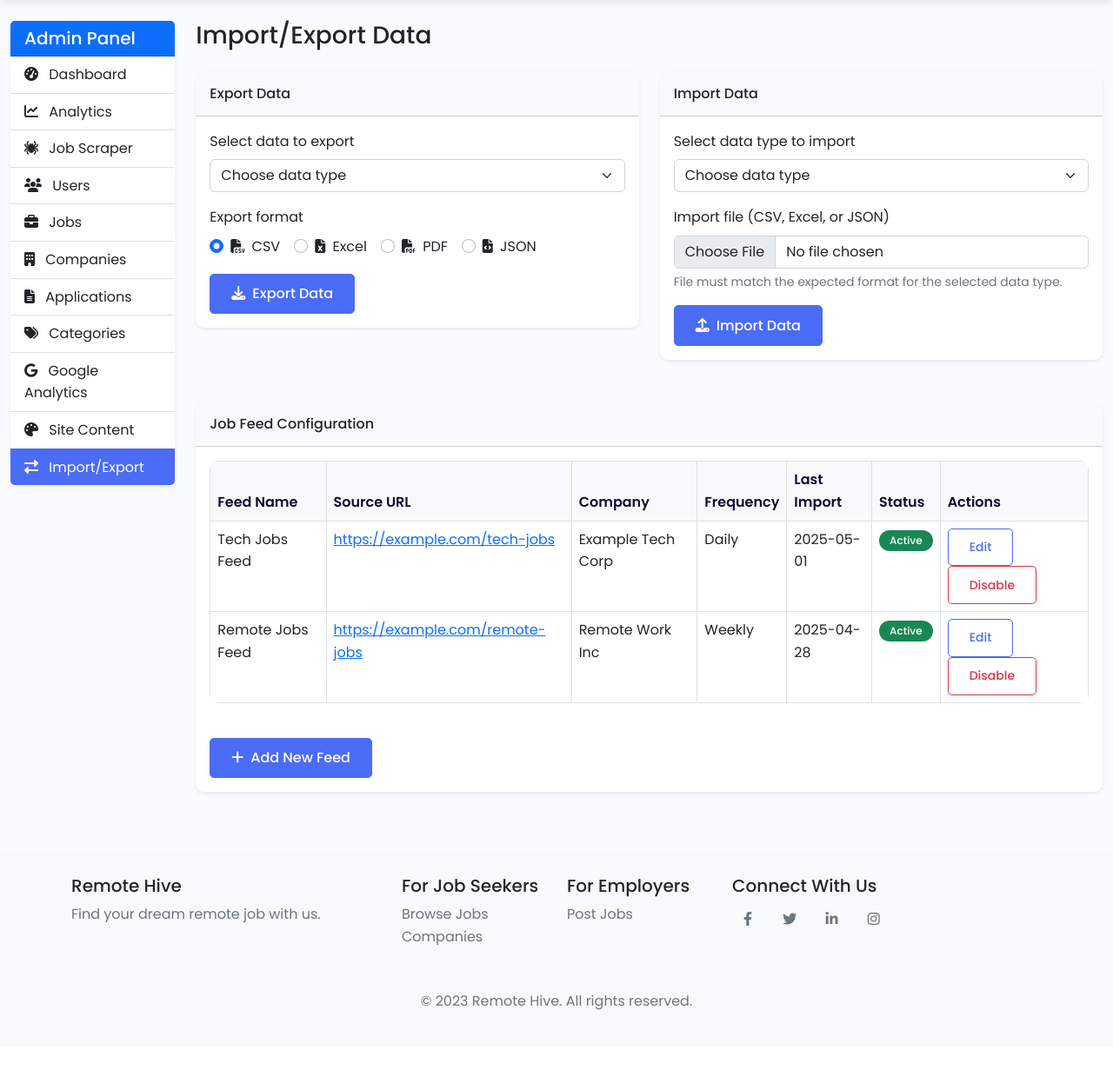
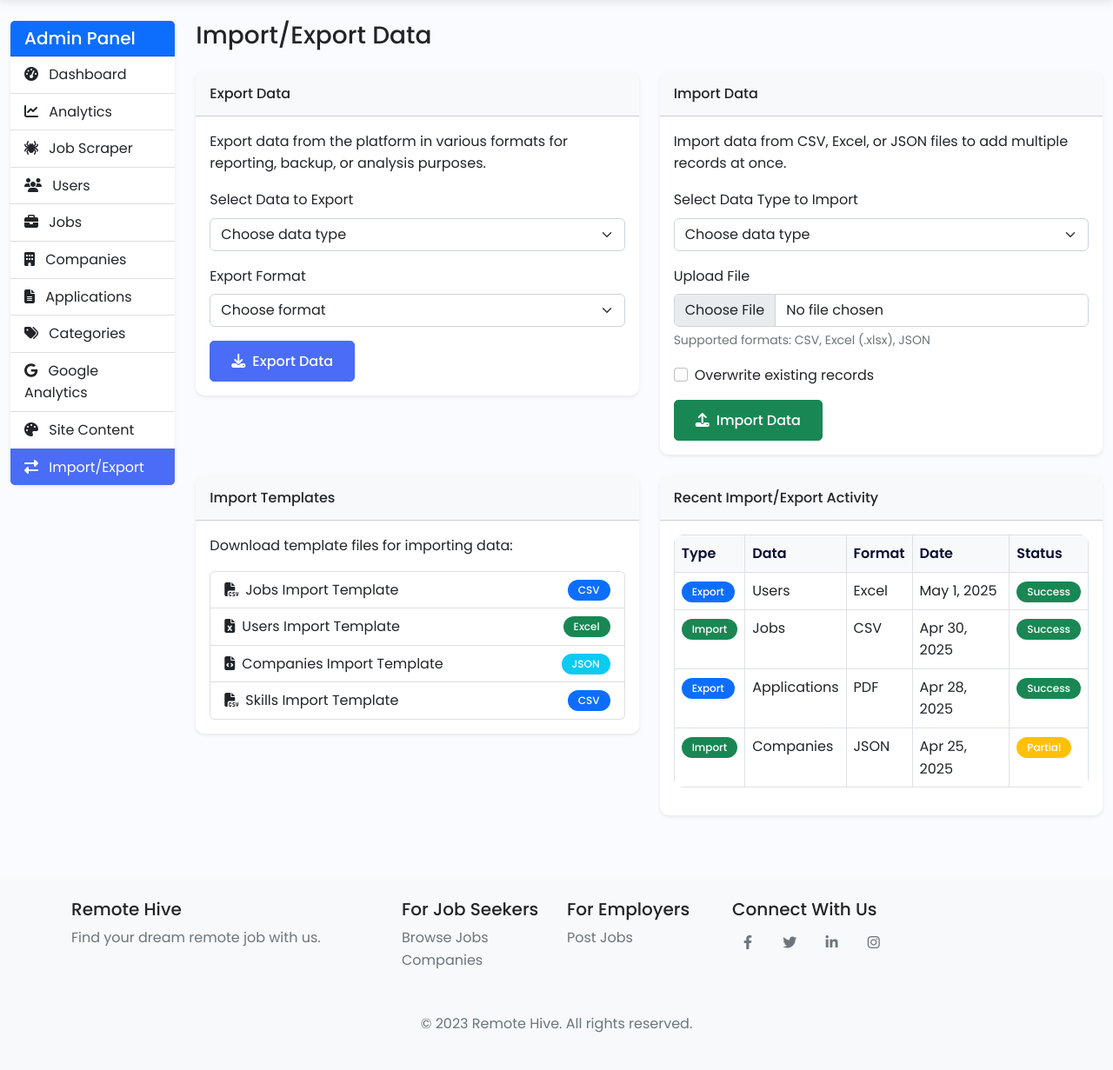
Before and after one commit to RANJ1234/Remote_hive, a Python web app: template templates/admin/import_export.html in a window 1280 px wide. Shown: the part 66-1297 px from the top of the page at 87% size. Before the commit the page ends 1228 px from the top, so only its background shows below. Run offline with Jinja, Linux system fonts and the light colour scheme; the template is opened without the code that fills it, so the values that code supplies are empty.

Commit message:
Add import/export functionality and improve job application management
Implements data import/export to admin panel and enhances job application data display in `admin_routes.py` and templates.

Replit-Commit-Author: Agent
Replit-Commit-Session-Id: 06037fb7-ee47-43d8-a3c7-39463f5de34e
Replit-Commit-Screenshot-Url: https://storage.googleapis.com/screenshot-production-us-central1/95137704-821d-43e2-b29a-a8ab877741e0/41985cb4-c960-4f01-8cc7-8208fdd6f656.jpg

```diff
--- a/templates/admin/dashboard.html
+++ b/templates/admin/dashboard.html
@@ -38,6 +38,12 @@
                     </a>
                     <a href="{{ url_for('google_analytics_setup') }}" class="list-group-item list-group-item-action">
                         <i class="fab fa-google me-2"></i> Google Analytics
+                    </a>
+                    <a href="{{ url_for('manage_site_content') }}" class="list-group-item list-group-item-action">
+                        <i class="fas fa-palette me-2"></i> Site Content
+                    </a>
+                    <a href="{{ url_for('import_export_data') }}" class="list-group-item list-group-item-action">
+                        <i class="fas fa-exchange-alt me-2"></i> Import/Export
                     </a>
                 </div>
             </div>
--- a/templates/admin/import_export.html
+++ b/templates/admin/import_export.html
@@ -55,54 +55,48 @@
                 <h1 class="h3 mb-0">Import/Export Data</h1>
             </div>
 
-            <div class="row mb-4">
-                <!-- Export Data Section -->
+            {% with messages = get_flashed_messages(with_categories=true) %}
+                {% if messages %}
+                    {% for category, message in messages %}
+                        <div class="alert alert-{{ category }} alert-dismissible fade show" role="alert">
+                            {{ message }}
+                            <button type="button" class="btn-close" data-bs-dismiss="alert" aria-label="Close"></button>
+                        </div>
+                    {% endfor %}
+                {% endif %}
+            {% endwith %}
+
+            <div class="row">
+                <!-- Export Data -->
                 <div class="col-lg-6 mb-4">
                     <div class="card shadow-sm">
                         <div class="card-header py-3 bg-light">
                             <h6 class="m-0 font-weight-bold">Export Data</h6>
                         </div>
                         <div class="card-body">
+                            <p class="mb-3">Export data from the platform in various formats for reporting, backup, or analysis purposes.</p>
+
                             <form action="{{ url_for('export_data') }}" method="post">
                                 <div class="mb-3">
-                                    <label for="data_type" class="form-label">Select data to export</label>
+                                    <label for="data_type" class="form-label">Select Data to Export</label>
                                     <select class="form-select" id="data_type" name="data_type" required>
                                         <option value="">Choose data type</option>
                                         <option value="users">Users</option>
                                         <option value="jobs">Jobs</option>
                                         <option value="companies">Companies</option>
-                                        <option value="applications">Applications</option>
+                                        <option value="applications">Job Applications</option>
                                     </select>
                                 </div>
 
                                 <div class="mb-3">
-                                    <label for="export_format" class="form-label">Export format</label>
-                                    <div class="d-flex">
-                                        <div class="form-check me-3">
-                                            <input class="form-check-input" type="radio" name="export_format" id="format_csv" value="csv" checked>
-                                            <label class="form-check-label" for="format_csv">
-                                                <i class="fas fa-file-csv me-1"></i> CSV
-                                            </label>
-                                        </div>
-                                        <div class="form-check me-3">
-                                            <input class="form-check-input" type="radio" name="export_format" id="format_excel" value="excel">
-                                            <label class="form-check-label" for="format_excel">
-                                                <i class="fas fa-file-excel me-1"></i> Excel
-                                            </label>
-                                        </div>
-                                        <div class="form-check me-3">
-                                            <input class="form-check-input" type="radio" name="export_format" id="format_pdf" value="pdf">
-                                            <label class="form-check-label" for="format_pdf">
-                                                <i class="fas fa-file-pdf me-1"></i> PDF
-                                            </label>
-                                        </div>
-                                        <div class="form-check">
-                                            <input class="form-check-input" type="radio" name="export_format" id="format_json" value="json">
-                                            <label class="form-check-label" for="format_json">
-                                                <i class="fas fa-file-code me-1"></i> JSON
-                                            </label>
-                                        </div>
-                                    </div>
+                                    <label for="export_format" class="form-label">Export Format</label>
+                                    <select class="form-select" id="export_format" name="export_format" required>
+                                        <option value="">Choose format</option>
+                                        <option value="csv">CSV</option>
+                                        <option value="excel">Excel</option>
+                                        <option value="pdf">PDF</option>
+                                        <option value="json">JSON</option>
+                                    </select>
                                 </div>
 
                                 <button type="submit" class="btn btn-primary">
@@ -113,42 +107,41 @@
                     </div>
                 </div>
 
-                <!-- Import Data Section -->
+                <!-- Import Data -->
                 <div class="col-lg-6 mb-4">
                     <div class="card shadow-sm">
                         <div class="card-header py-3 bg-light">
                             <h6 class="m-0 font-weight-bold">Import Data</h6>
                         </div>
                         <div class="card-body">
+                            <p class="mb-3">Import data from CSV, Excel, or JSON files to add multiple records at once.</p>
+
                             <form action="{{ url_for('import_data') }}" method="post" enctype="multipart/form-data">
                                 <div class="mb-3">
-                                    <label for="import_data_type" class="form-label">Select data type to import</label>
+                                    <label for="import_data_type" class="form-label">Select Data Type to Import</label>
                                     <select class="form-select" id="import_data_type" name="import_data_type" required>
                                         <option value="">Choose data type</option>
                                         <option value="jobs">Jobs</option>
                                         <option value="users">Users</option>
+                                        <option value="companies">Companies</option>
+                                        <option value="skills">Skills</option>
                                     </select>
                                 </div>
 
                                 <div class="mb-3">
-                                    <label for="import_file" class="form-label">Import file (CSV, Excel, or JSON)</label>
-                                    <input class="form-control" type="file" id="import_file" name="import_file" required>
-                                    <div class="form-text">
-                                        File must match the expected format for the selected data type.
-                                    </div>
+                                    <label for="import_file" class="form-label">Upload File</label>
+                                    <input type="file" class="form-control" id="import_file" name="import_file" required>
+                                    <div class="form-text">Supported formats: CSV, Excel (.xlsx), JSON</div>
                                 </div>
 
-                                <div class="alert alert-info small">
-                                    <i class="fas fa-info-circle me-2"></i>
-                                    <strong>Import Format Guidelines:</strong>
-                                    <ul class="mb-0 mt-1">
-                                        <li>For Jobs: Must include "Title" and "Company" columns</li>
-                                        <li>For Users: Must include "Username" and "Email" columns</li>
-                                        <li>Company names must match existing companies</li>
-                                    </ul>
+                                <div class="form-check mb-3">
+                                    <input class="form-check-input" type="checkbox" id="overwrite_existing" name="overwrite_existing">
+                                    <label class="form-check-label" for="overwrite_existing">
+                                        Overwrite existing records
+                                    </label>
                                 </div>
 
-                                <button type="submit" class="btn btn-primary">
+                                <button type="submit" class="btn btn-success">
                                     <i class="fas fa-upload me-2"></i>Import Data
                                 </button>
                             </form>
@@ -157,64 +150,95 @@
                 </div>
             </div>
 
-            <!-- Job Feed Configuration -->
             <div class="row">
-                <div class="col-12 mb-4">
+                <!-- Data Templates -->
+                <div class="col-lg-6 mb-4">
                     <div class="card shadow-sm">
                         <div class="card-header py-3 bg-light">
-                            <h6 class="m-0 font-weight-bold">Job Feed Configuration</h6>
+                            <h6 class="m-0 font-weight-bold">Import Templates</h6>
                         </div>
                         <div class="card-body">
-                            <div class="alert alert-primary mb-4">
-                                <i class="fas fa-info-circle me-2"></i>
-                                Job feeds allow you to automatically import jobs from external sources on a schedule.
+                            <p>Download template files for importing data:</p>
+                            <div class="list-group mt-3">
+                                <a href="#" class="list-group-item list-group-item-action d-flex justify-content-between align-items-center">
+                                    <div>
+                                        <i class="fas fa-file-csv me-2"></i>Jobs Import Template
+                                    </div>
+                                    <span class="badge bg-primary rounded-pill">CSV</span>
+                                </a>
+                                <a href="#" class="list-group-item list-group-item-action d-flex justify-content-between align-items-center">
+                                    <div>
+                                        <i class="fas fa-file-excel me-2"></i>Users Import Template
+                                    </div>
+                                    <span class="badge bg-success rounded-pill">Excel</span>
+                                </a>
+                                <a href="#" class="list-group-item list-group-item-action d-flex justify-content-between align-items-center">
+                                    <div>
+                                        <i class="fas fa-file-code me-2"></i>Companies Import Template
+                                    </div>
+                                    <span class="badge bg-info rounded-pill">JSON</span>
+                                </a>
+                                <a href="#" class="list-group-item list-group-item-action d-flex justify-content-between align-items-center">
+                                    <div>
+                                        <i class="fas fa-file-csv me-2"></i>Skills Import Template
+                                    </div>
+                                    <span class="badge bg-primary rounded-pill">CSV</span>
+                                </a>
                             </div>
+                        </div>
+                    </div>
+                </div>
 
-                            <div class="table-responsive mb-4">
+                <!-- Import/Export History -->
+                <div class="col-lg-6 mb-4">
+                    <div class="card shadow-sm">
+                        <div class="card-header py-3 bg-light">
+                            <h6 class="m-0 font-weight-bold">Recent Import/Export Activity</h6>
+                        </div>
+                        <div class="card-body">
+                            <div class="table-responsive">
                                 <table class="table table-bordered table-hover">
                                     <thead class="table-light">
                                         <tr>
-                                            <th>Feed Name</th>
-                                            <th>Source URL</th>
-                                            <th>Company</th>
-                                            <th>Frequency</th>
-                                            <th>Last Import</th>
+                                            <th>Type</th>
+                                            <th>Data</th>
+                                            <th>Format</th>
+                                            <th>Date</th>
                                             <th>Status</th>
-                                            <th>Actions</th>
                                         </tr>
                                     </thead>
                                     <tbody>
                                         <tr>
-                                            <td>Tech Jobs Feed</td>
-                                            <td><a href="#" target="_blank">https://example.com/tech-jobs</a></td>
-                                            <td>Example Tech Corp</td>
-                                            <td>Daily</td>
-                                            <td>2025-05-01</td>
-                                            <td><span class="badge bg-success">Active</span></td>
-                                            <td>
-                                                <button class="btn btn-sm btn-outline-primary">Edit</button>
-                                                <button class="btn btn-sm btn-outline-danger">Disable</button>
-                                            </td>
+                                            <td><span class="badge bg-primary">Export</span></td>
+                                            <td>Users</td>
+                                            <td>Excel</td>
+                                            <td>May 1, 2025</td>
+                                            <td><span class="badge bg-success">Success</span></td>
                                         </tr>
                                         <tr>
-                                            <td>Remote Jobs Feed</td>
-                                            <td><a href="#" target="_blank">https://example.com/remote-jobs</a></td>
-                                            <td>Remote Work Inc</td>
-                                            <td>Weekly</td>
-                                            <td>2025-04-28</td>
-                                            <td><span class="badge bg-success">Active</span></td>
-                                            <td>
-                                                <button class="btn btn-sm btn-outline-primary">Edit</button>
-                                                <button class="btn btn-sm btn-outline-danger">Disable</button>
-                                            </td>
+                                            <td><span class="badge bg-success">Import</span></td>
+                                            <td>Jobs</td>
+                                            <td>CSV</td>
+                                            <td>Apr 30, 2025</td>
+                                            <td><span class="badge bg-success">Success</span></td>
+                                        </tr>
+                                        <tr>
+                                            <td><span class="badge bg-primary">Export</span></td>
+                                            <td>Applications</td>
+                                            <td>PDF</td>
+                                            <td>Apr 28, 2025</td>
+                                            <td><span class="badge bg-success">Success</span></td>
+                                        </tr>
+                                        <tr>
+                                            <td><span class="badge bg-success">Import</span></td>
+                                            <td>Companies</td>
+                                            <td>JSON</td>
+                                            <td>Apr 25, 2025</td>
+                                            <td><span class="badge bg-warning">Partial</span></td>
                                         </tr>
                                     </tbody>
                                 </table>
                             </div>
-
-                            <button type="button" class="btn btn-primary" data-bs-toggle="modal" data-bs-target="#addFeedModal">
-                                <i class="fas fa-plus me-2"></i>Add New Feed
-                            </button>
                         </div>
                     </div>
                 </div>
@@ -222,64 +246,12 @@
         </div>
     </div>
 </div>
+{% endblock %}
 
-<!-- Add Feed Modal -->
-<div class="modal fade" id="addFeedModal" tabindex="-1" aria-labelledby="addFeedModalLabel" aria-hidden="true">
-    <div class="modal-dialog">
-        <div class="modal-content">
-            <div class="modal-header">
-                <h5 class="modal-title" id="addFeedModalLabel">Add New Job Feed</h5>
-                <button type="button" class="btn-close" data-bs-dismiss="modal" aria-label="Close"></button>
-            </div>
-            <div class="modal-body">
-                <form action="{{ url_for('schedule_job_scraper') }}" method="post">
-                    <div class="mb-3">
-                        <label for="feed_name" class="form-label">Feed Name</label>
-                        <input type="text" class="form-control" id="feed_name" name="feed_name" required>
-                    </div>
-
-                    <div class="mb-3">
-                        <label for="source_url" class="form-label">Source URL</label>
-                        <input type="url" class="form-control" id="source_url" name="source_url" required>
-                    </div>
-
-                    <div class="mb-3">
-                        <label for="source_site" class="form-label">Source Website</label>
-                        <select class="form-select" id="source_site" name="source_site" required>
-                            <option value="">Select site type</option>
-                            <option value="indeed">Indeed</option>
-                            <option value="linkedin">LinkedIn</option>
-                            <option value="glassdoor">Glassdoor</option>
-                            <option value="monster">Monster</option>
-                            <option value="other">Other</option>
-                        </select>
-                    </div>
-
-                    <div class="mb-3">
-                        <label for="company_id" class="form-label">Assign to Company</label>
-                        <select class="form-select" id="company_id" name="company_id" required>
-                            <option value="">Select company</option>
-                            {% for company in companies %}
-                                <option value="{{ company.id }}">{{ company.name }}</option>
-                            {% endfor %}
-                        </select>
-                    </div>
-
-                    <div class="mb-3">
-                        <label for="schedule_frequency" class="form-label">Import Frequency</label>
-                        <select class="form-select" id="schedule_frequency" name="schedule_frequency" required>
-                            <option value="daily">Daily</option>
-                            <option value="weekly">Weekly</option>
-                            <option value="monthly">Monthly</option>
-                        </select>
-                    </div>
-                </form>
-            </div>
-            <div class="modal-footer">
-                <button type="button" class="btn btn-secondary" data-bs-dismiss="modal">Cancel</button>
-                <button type="submit" class="btn btn-primary">Save Feed</button>
-            </div>
-        </div>
-    </div>
-</div>
+{% block scripts %}
+<script>
+    document.addEventListener('DOMContentLoaded', function() {
+        // Add any JavaScript functionality here
+    });
+</script>
 {% endblock %}
--- a/templates/admin/manage_applications.html
+++ b/templates/admin/manage_applications.html
@@ -51,7 +51,7 @@
 
             <div class="card shadow-sm mb-4">
                 <div class="card-header py-3 bg-light">
-                    <h6 class="m-0 font-weight-bold">Applications ({{ applications|length }})</h6>
+                    <h6 class="m-0 font-weight-bold">Applications ({{ pagination.total }})</h6>
                 </div>
                 <div class="card-body">
                     <div class="table-responsive">
```
Also changed, not shown: admin_routes.py (+13 -2 lines).
